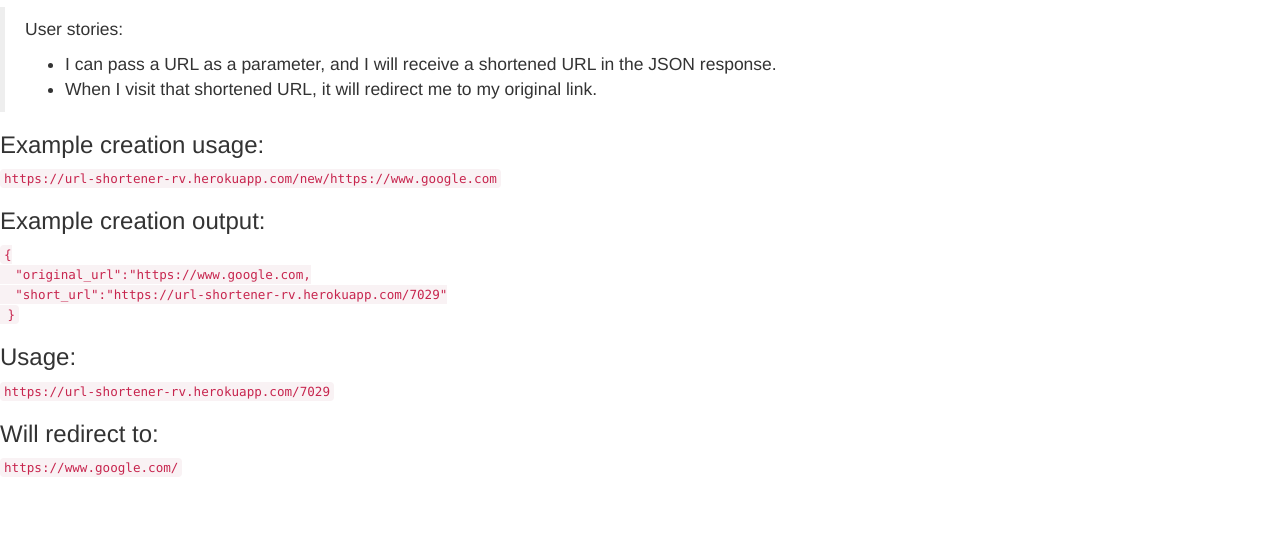
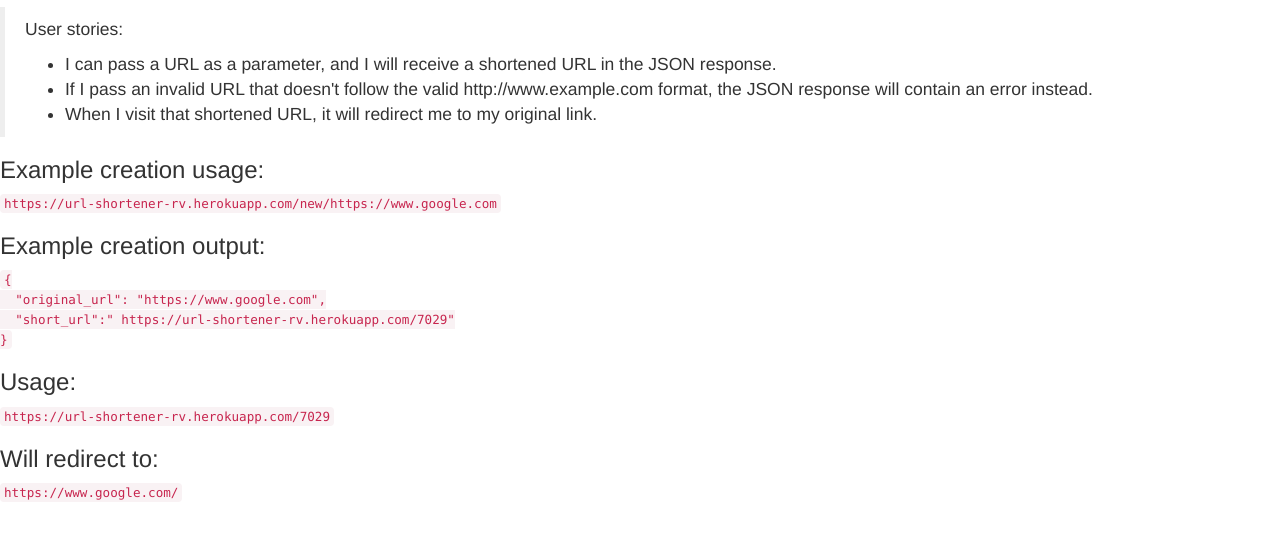
Before and after one commit to rvrvrv/url-short, a website: page index.html in a window 1280 px wide. Shown: the part 63-604 px from the top of the page. Drawn offline with nearby package versions, Linux system fonts and the light colour scheme.

Commit message:
Update index.html

```diff
--- a/index.html
+++ b/index.html
@@ -13,6 +13,7 @@
 			<p>User stories:</p>
 			<ul>
 				<li>I can pass a URL as a parameter, and I will receive a shortened URL in the JSON response.</li>
+				<li>If I pass an invalid URL that doesn't follow the valid http://www.example.com format, the JSON response will contain an error instead.</li>
 				<li>When I visit that shortened URL, it will redirect me to my original link.</li>
 			</ul>
 		</blockquote>
@@ -20,9 +21,9 @@
 		<code>https://url-shortener-rv.herokuapp.com/new/https://www.google.com</code><br/>
 		<h3>Example creation output:</h3>
 		<code>{<br>
-			&nbsp;&nbsp;"original_url":"https://www.google.com,<br>
-		 	&nbsp;&nbsp;"short_url":"https://url-shortener-rv.herokuapp.com/7029"<br>
-		 &nbsp;}
+			&nbsp;&nbsp;"original_url": "https://www.google.com",<br>
+		 	&nbsp;&nbsp;"short_url":" https://url-shortener-rv.herokuapp.com/7029"<br>
+		 }
 	</code>
 		<h3>Usage:</h3><code>https://url-shortener-rv.herokuapp.com/7029</code>
 		<h3>Will redirect to:</h3><code>https://www.google.com/</code></div>
```
